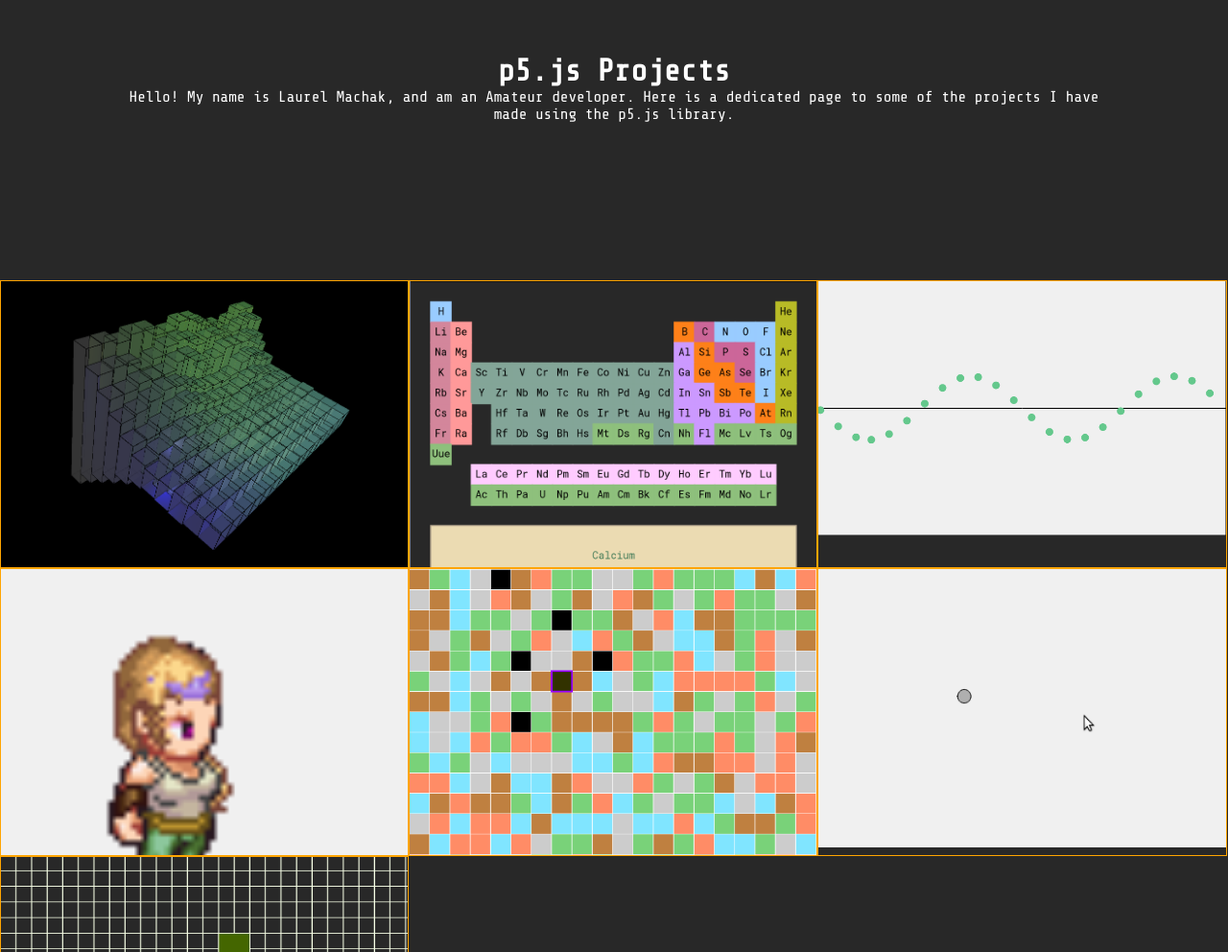
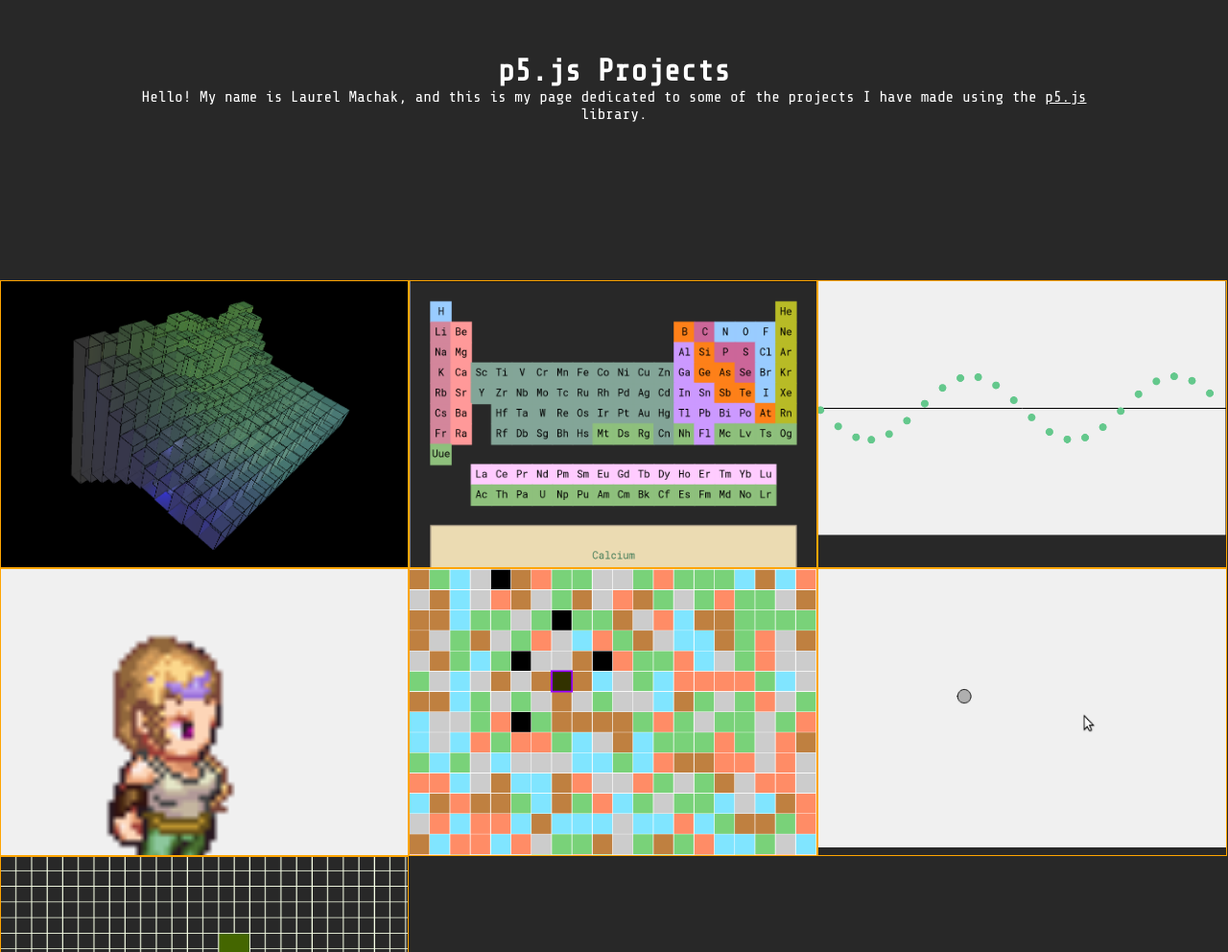
Before and after one commit to laurelmachak/p5_stuff, a plain HTML site: page index.html in a window 1280 px wide. Shown: the part 108-1100 px from the top of the page at 96% size. Drawn offline with nearby package versions, Linux system fonts and the light colour scheme.

Commit message:
easy content fixes

```diff
--- a/index.html
+++ b/index.html
@@ -6,7 +6,7 @@
     <meta name="viewport" content="width=device-width,
         initial-scale=1.0">
     <meta http-equiv="X-UA-Compatible" content="ie-edge">
-    <title>template</title>
+    <title>laurel Machak - p5.js</title>
     <link rel="stylesheet" href="styles.css">
 </head>
 
@@ -17,9 +17,9 @@
         <div class="header section">
             <h1>p5.js Projects</h1>
             <p>
-                Hello! My name is Laurel Machak, and am an Amateur developer.
-                Here is a dedicated page to some of the projects I have made
-                using the p5.js library.
+                Hello! My name is Laurel Machak, and this
+                is my page dedicated to some of the projects I have made
+                using the <a href="https://p5js.org/">p5.js</a> library.
             </p>
         </div>
 
--- a/styles.css
+++ b/styles.css
@@ -36,6 +36,11 @@ body{
   .header > p{
       width: 80%;
       text-align: center;
+  }
+
+  .header > a{
+    text-decoration: none;
+    text-decoration: underline;
   }
 
   .section {
```
